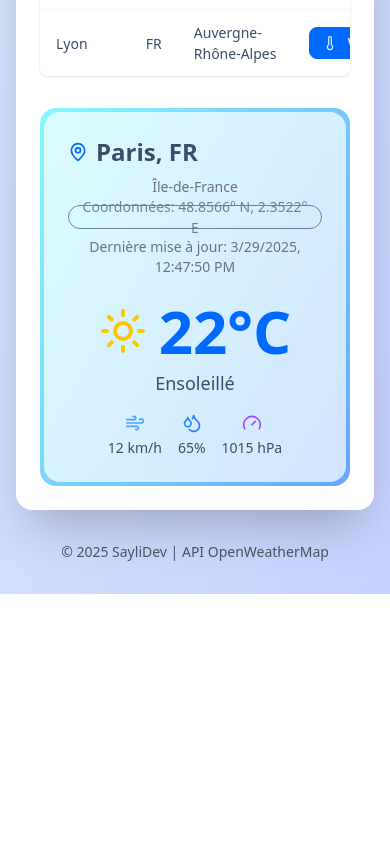
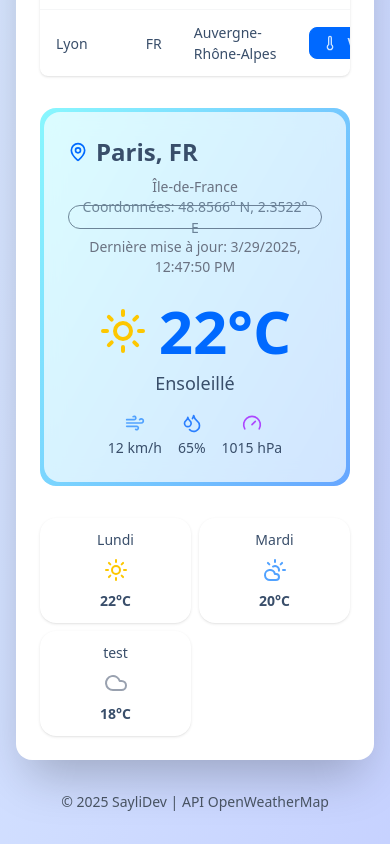
Before and after one commit to SayliDev/react-weather-app, a React (Vite) app: page / in a window 390 px wide. Shown: the part 551-1395 px from the top of the page. Before the commit the page ends 1145 px from the top, so only its background shows below. Built offline with nearby package versions, Linux system fonts and the light colour scheme.

Commit message:
feat: add ForecastCards component to display weekly forecast

```diff
--- a/src/App.tsx
+++ b/src/App.tsx
@@ -2,6 +2,7 @@ import { useState } from "react";
 import Footer from "./components/layout/Footer";
 import Header from "./components/layout/Header";
 import ApiConfig from "./components/weather/ApiConfig";
+import ForecastCards from "./components/weather/ForecastCards";
 import SearchBar from "./components/weather/SearchBar";
 import SearchResults from "./components/weather/SearchResults";
 import WeatherCard from "./components/weather/WeatherCard";
@@ -83,6 +84,24 @@ const App: React.FC = () => {
     });
   };
 
+  const forecast = [
+    {
+      day: "Lundi",
+      temperature: 22,
+      icon: "☀️",
+    },
+    {
+      day: "Mardi",
+      temperature: 20,
+      icon: "⛅",
+    },
+    {
+      day: "test",
+      temperature: 18,
+      icon: "☁️",
+    },
+  ];
+
   return (
     <div className="min-h-screen bg-gradient-to-br from-blue-100 to-indigo-200">
       <div className="container mx-auto px-4 py-8 max-w-4xl">
@@ -94,6 +113,7 @@ const App: React.FC = () => {
             <SearchBar onSearch={searchCities} />
             <SearchResults results={searchResults} onCitySelect={selectCity} />
             <WeatherCard data={weatherData} />
+            <ForecastCards forecast={forecast} />
           </div>
         </div>
 
--- /dev/null
+++ b/src/components/weather/ForecastCards.tsx
@@ -0,0 +1,68 @@
+import { Cloud, CloudDrizzle, CloudRain, CloudSun, Sun } from "lucide-react";
+import { ForecastDay } from "../../types/weather";
+
+interface ForecastCardsProps {
+  forecast: ForecastDay[];
+}
+
+const ForecastCards: React.FC<ForecastCardsProps> = ({ forecast }) => {
+  if (forecast.length === 0) {
+    return null;
+  }
+
+  return (
+    <div className="grid grid-cols-2 md:grid-cols-5 gap-2 mt-6">
+      {forecast.map((day, index) => (
+        <div
+          key={index}
+          className="card bg-base-100 shadow p-3 flex flex-col items-center"
+        >
+          <div className="text-sm font-medium">{day.day}</div>
+          {getWeatherIcon(day.icon)}
+          <div className="font-bold">{day.temperature}°C</div>
+        </div>
+      ))}
+    </div>
+  );
+};
+
+function getWeatherIcon(icon: string) {
+  const iconProps = {
+    size: 24,
+    className: `my-2 ${getIconColorClass(icon)}`,
+  };
+
+  switch (icon) {
+    case "☀️":
+      return <Sun {...iconProps} />;
+    case "⛅":
+      return <CloudSun {...iconProps} />;
+    case "☁️":
+      return <Cloud {...iconProps} />;
+    case "🌧️":
+      return <CloudRain {...iconProps} />;
+    case "⛈️":
+      return <CloudDrizzle {...iconProps} />;
+    default:
+      return <Sun {...iconProps} />;
+  }
+}
+
+function getIconColorClass(icon: string): string {
+  switch (icon) {
+    case "☀️":
+      return "text-yellow-400";
+    case "⛅":
+      return "text-blue-400";
+    case "☁️":
+      return "text-gray-400";
+    case "🌧️":
+      return "text-indigo-400";
+    case "⛈️":
+      return "text-indigo-600";
+    default:
+      return "text-blue-400";
+  }
+}
+
+export default ForecastCards;
```
